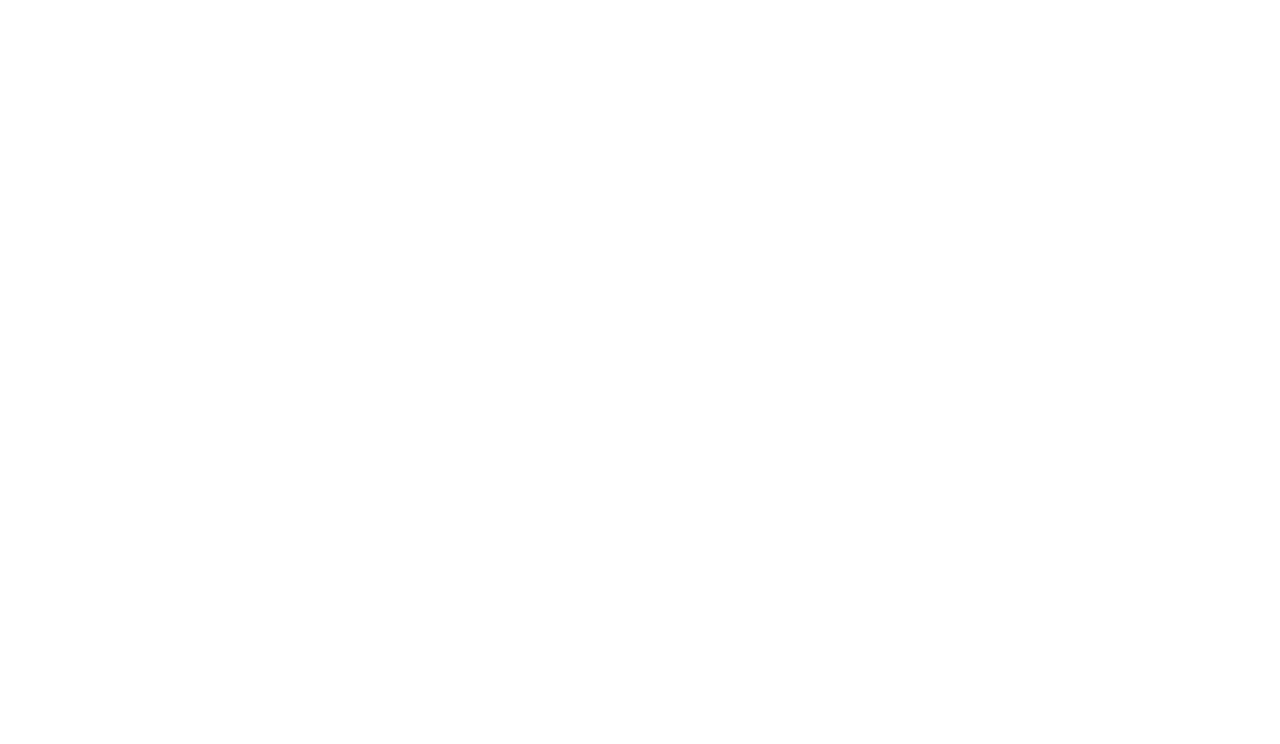
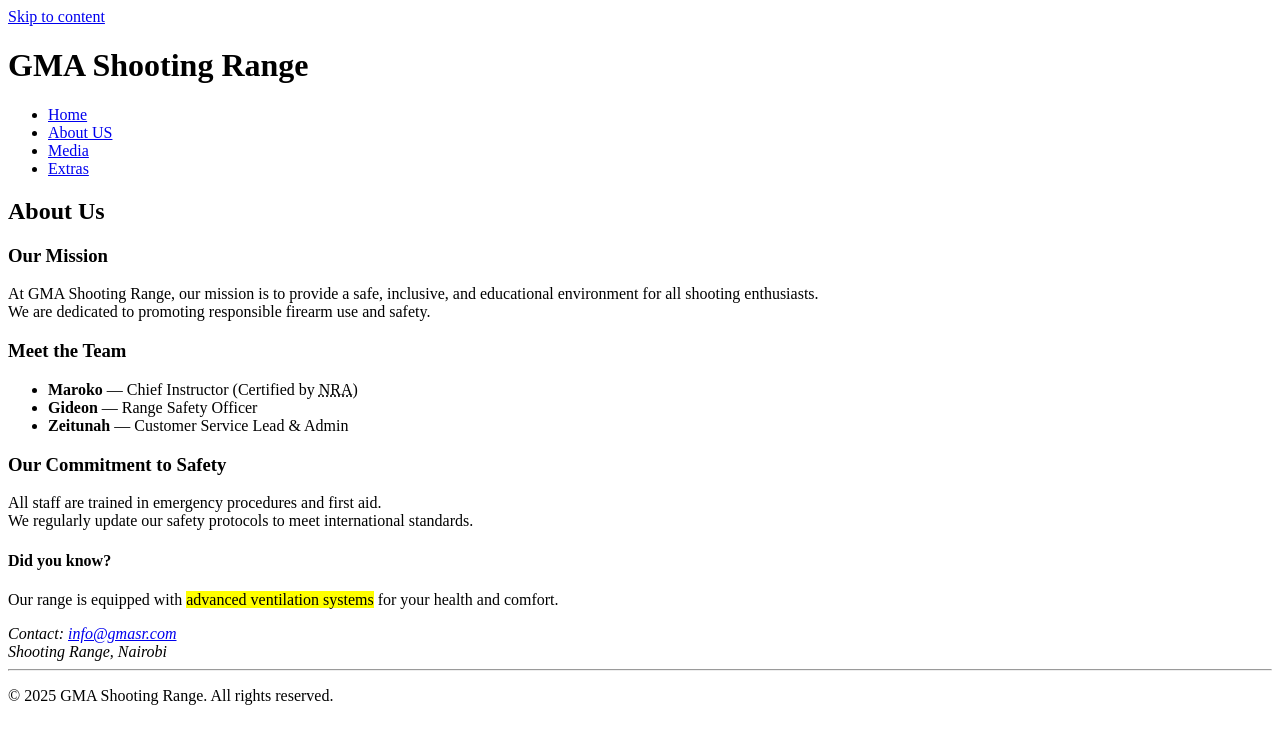
Before and after one commit to gmaroko/css-and-docker-exe-wk2, a plain HTML site: page about.html in a window 1280 px wide. Drawn offline with Linux system fonts and the light colour scheme.

Commit message:
Add about-us page

```diff
--- a/about.html
+++ b/about.html
@@ -0,0 +1,72 @@
+<!DOCTYPE html>
+<html lang="en">
+
+<head>
+	<meta charset="utf-8" />
+	<title>GMA Shooting Range — About US</title>
+	<meta name="description" content="Learn more about GMA Shooting Range, our mission, staff, and commitment to safety and excellence." />
+	<meta name="viewport" content="width=device-width, initial-scale=1" />
+	<link rel="canonical" href="https://github.com/gmaroko/html-web-exe-wk1/about.html" />
+</head>
+
+<body>
+	<a href="#main">Skip to content</a>
+	<header>
+		<h1>GMA Shooting Range</h1>
+		<nav aria-label="Primary">
+			<ul>
+				<li><a href="index.html">Home</a></li>
+				<li><a href="#" aria-current="page">About US</a></li>
+				<li><a href="media.html">Media</a></li>
+				<li><a href="extras.html">Extras</a></li>
+			</ul>
+		</nav>
+	</header>
+	<main id="main">
+		<article>
+			<header>
+				<h2>About Us</h2>
+			</header>
+			<section>
+				<h3>Our Mission</h3>
+				<p>
+					At GMA Shooting Range, our mission is to provide a safe, inclusive, and educational environment for all shooting enthusiasts. <br>We are dedicated to promoting responsible firearm use and safety.
+				</p>
+			</section>
+			<section>
+				<h3>Meet the Team</h3>
+				<ul>
+					<li><strong>Maroko</strong> — Chief Instructor (Certified by <abbr title="National Rifle Association">NRA</abbr>)</li>
+					<li><strong>Gideon</strong> — Range Safety Officer</li>
+					<li><strong>Zeitunah</strong> — Customer Service Lead & Admin</li>
+				</ul>
+			</section>
+			<section>
+				<h3>Our Commitment to Safety</h3>
+				<p>
+					All staff are trained in emergency procedures and first aid. <br>We regularly update our safety protocols to meet international standards.
+				</p>
+			</section>
+			<aside aria-label="Did you know?">
+				<h4>Did you know?</h4>
+				<p>
+					Our range is equipped with <mark>advanced ventilation systems</mark> for your health and comfort.
+				</p>
+			</aside>
+			<footer>
+				<address>
+					Contact: <a href="mailto:info@gmasr.com">info@gmasr.com</a><br />
+					Shooting Range, Nairobi
+				</address>
+			</footer>
+		</article>
+	</main>
+    <hr>
+	<footer>
+		<p>
+			&copy; <time datetime="2025">2025</time> GMA Shooting Range. All rights reserved.
+		</p>
+	</footer>
+</body>
+
+</html>
```
Also changed, not shown: index.html (+7 -6 lines).
